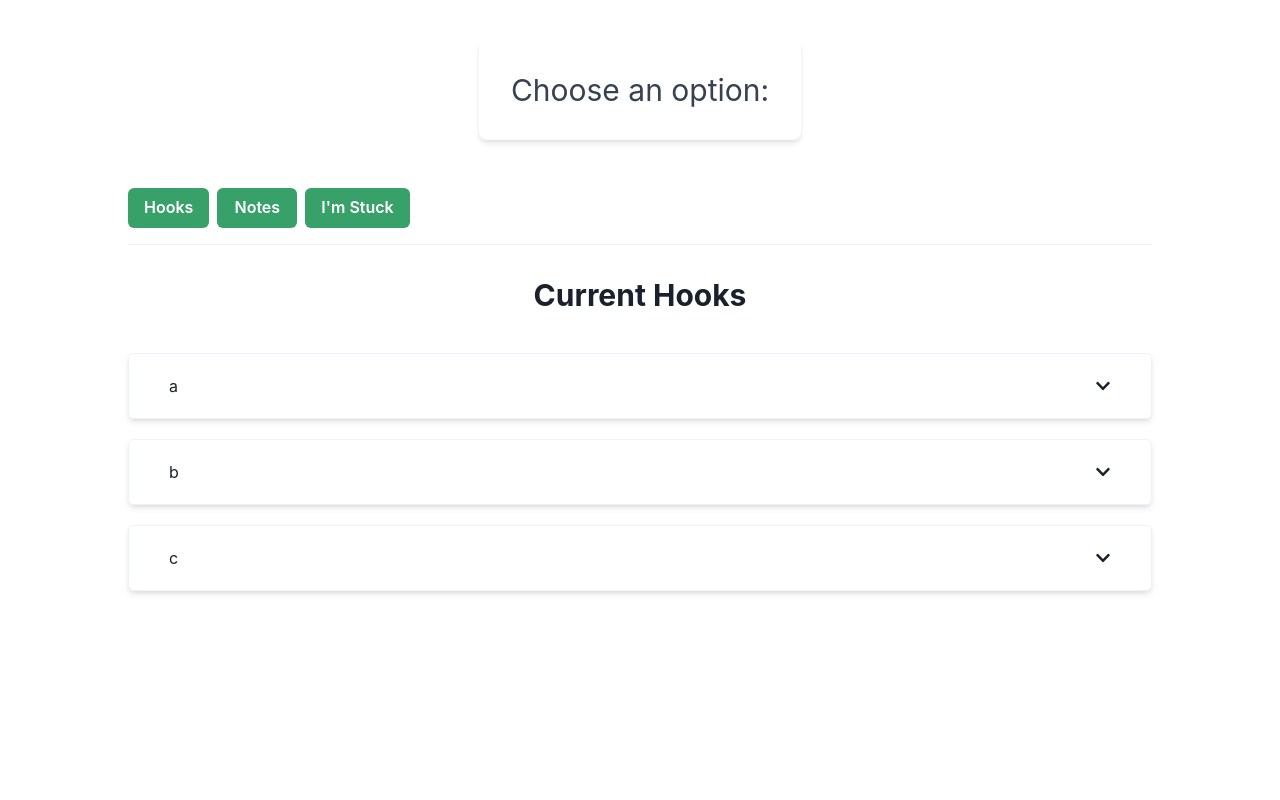
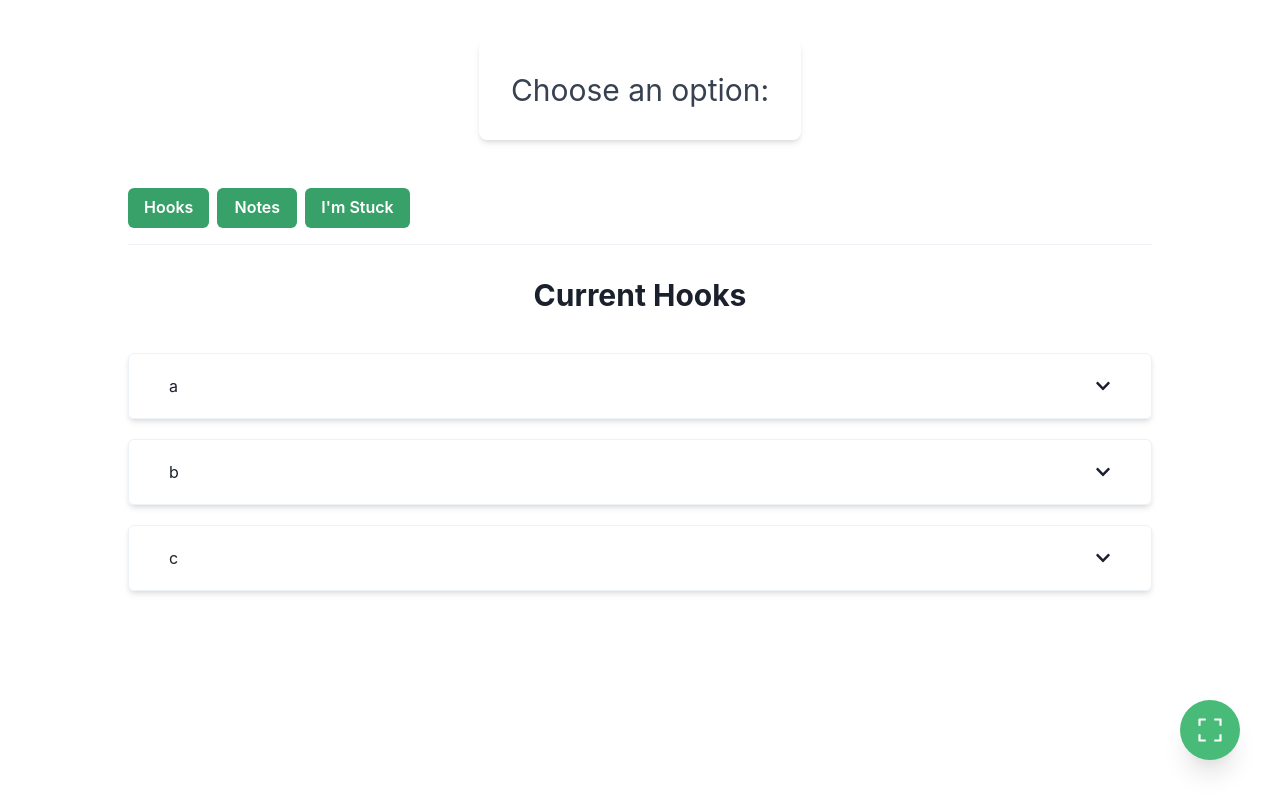
Before and after one commit to Philosocode/workflows, a React (Create React App) app: page / in a window 1280 px wide. Both pictures are taken after a click on the button "Next". Built offline with nearby package versions, Linux system fonts and the light colour scheme; what react-mde, showdown would draw is missing.

Commit message:
Implement toggle all hooks

```diff
--- a/src/consume/components/hook-list-item.component.tsx
+++ b/src/consume/components/hook-list-item.component.tsx
@@ -41,9 +41,6 @@ export function HookListItem({ hook }: IProps) {
       border="1px solid"
       borderColor="gray.100"
       cursor={hook.isExpanded ? "default" : "pointer"}
-      pt={hook.isExpanded ? 0 : 5}
-      pb={hook.isExpanded ? 10 : 5}
-      px={10}
       shadow="md"
       borderRadius="md"
       w="100%"
@@ -55,13 +52,15 @@ export function HookListItem({ hook }: IProps) {
           alignItems="center"
           justifyContent="space-between"
           onClick={handleToggle}
+          py={5}
+          px={10}
         >
           <Text>{hook.title}</Text>
           <Icon as={FaChevronDown} />
         </Box>
       )}
       {hook.isExpanded && (
-        <>
+        <Box pb={10} px={10}>
           <Box
             className="header"
             cursor="pointer"
@@ -94,7 +93,7 @@ export function HookListItem({ hook }: IProps) {
             onChange={handleTitleUpdate}
           />
           <MarkdownEditor value={hook.content} setValue={handleContentUpdate} />
-        </>
+        </Box>
       )}
       <DeleteModal
         isShowing={modalShowing}
--- a/src/consume/components/study.component.tsx
+++ b/src/consume/components/study.component.tsx
@@ -1,16 +1,18 @@
 import { useState } from "react";
+import { Box, Divider, Heading, Icon } from "@chakra-ui/react";
+import { AiOutlineExpand } from "react-icons/ai";
 
-import { Box, Divider, Heading } from "@chakra-ui/react";
 import { TStudyView } from "consume/logic/consume.types";
 import { selectCurrentHooks, selectPastHooks } from "hook/logic/hook.selectors";
 
 import { Button } from "shared/components/button.component";
 import { WorkflowStep } from "shared/components/workflow-step.component";
-import { useAppSelector } from "shared/redux/store";
+import { useAppDispatch, useAppSelector } from "shared/redux/store";
 import { HookList } from "./hook-list.component";
 import { StudyHelp } from "./study-help.component";
 import { StudyHooks } from "./study-hooks.component";
 import { StudyMenu } from "./study-menu.component";
+import { toggleAllHooks } from "hook/logic/hook.slice";
 
 const notesText = (
   <>
@@ -30,6 +32,7 @@ const hooksText = (
 );
 
 export function Study() {
+  const dispatch = useAppDispatch();
   const [view, setView] = useState<TStudyView>("study");
   const currentHooks = useAppSelector(selectCurrentHooks);
   const pastHooks = useAppSelector(selectPastHooks);
@@ -57,7 +60,7 @@ export function Study() {
         <StudyHooks goBack={goToMenu} messageText={notesText} />
       )}
 
-      {view !== "help" && currentHooks.length > 0 && (
+      {!["study", "help"].includes(view) && currentHooks.length > 0 && (
         <>
           <Divider />
           <Box mt={8}>
@@ -69,7 +72,7 @@ export function Study() {
         </>
       )}
 
-      {view !== "help" && pastHooks.length > 0 && (
+      {!["study", "help"].includes(view) && pastHooks.length > 0 && (
         <>
           <Divider />
           <Box mt={8}>
@@ -80,6 +83,24 @@ export function Study() {
           </Box>
         </>
       )}
+      {!["study", "help"].includes(view) && (
+        <Box
+          bg="green.400"
+          cursor="pointer"
+          d="flex"
+          alignItems="center"
+          justifyContent="center"
+          position="fixed"
+          bottom={10}
+          right={10}
+          p={4}
+          borderRadius="50%"
+          shadow="xl"
+          onClick={() => dispatch(toggleAllHooks())}
+        >
+          <Icon as={AiOutlineExpand} boxSize={7} color="white" />
+        </Box>
+      )}
     </>
   );
 }
--- a/src/hook/logic/hook.slice.ts
+++ b/src/hook/logic/hook.slice.ts
@@ -60,9 +60,26 @@ const hookSlice = createSlice({
       state.hooks = omit(state.hooks, [action.payload]);
       state.hookIds = state.hookIds.filter((id) => id !== action.payload);
     },
+    toggleAllHooks: (state) => {
+      let allExpanded = Object.values(state.hooks).every(
+        (hook) => hook.isExpanded,
+      );
+
+      // contract if all hooks are expanded
+      const newValue = allExpanded ? false : true;
+
+      state.hookIds.forEach((id) => {
+        state.hooks[id].isExpanded = newValue;
+      });
+    },
   },
 });
 
 export const hookReducer = hookSlice.reducer;
-export const { createHook, updateHook, deleteHook, repositionHook } =
-  hookSlice.actions;
+export const {
+  createHook,
+  updateHook,
+  deleteHook,
+  repositionHook,
+  toggleAllHooks,
+} = hookSlice.actions;
```
